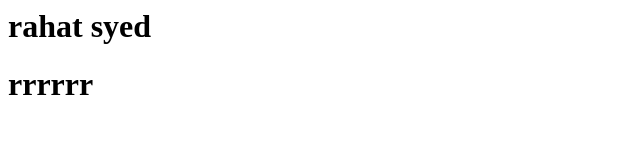
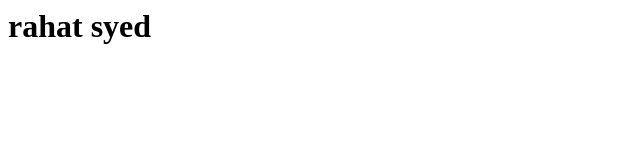
Before and after one commit to SyedRahat/tiger, a plain HTML site: page index.html in a window 1280 px wide. Shown: the whole page, without its empty margins (0-640 px from the left). Drawn offline with Linux system fonts and the light colour scheme.

Commit message:
45454545454 commmitttt

```diff
--- a/index.html
+++ b/index.html
@@ -1,6 +1,6 @@
 <html>
 <body>
 <h1>rahat syed</h1>
-  <h1>rrrrrr</h1>
+
 </body>
 </html>
```
